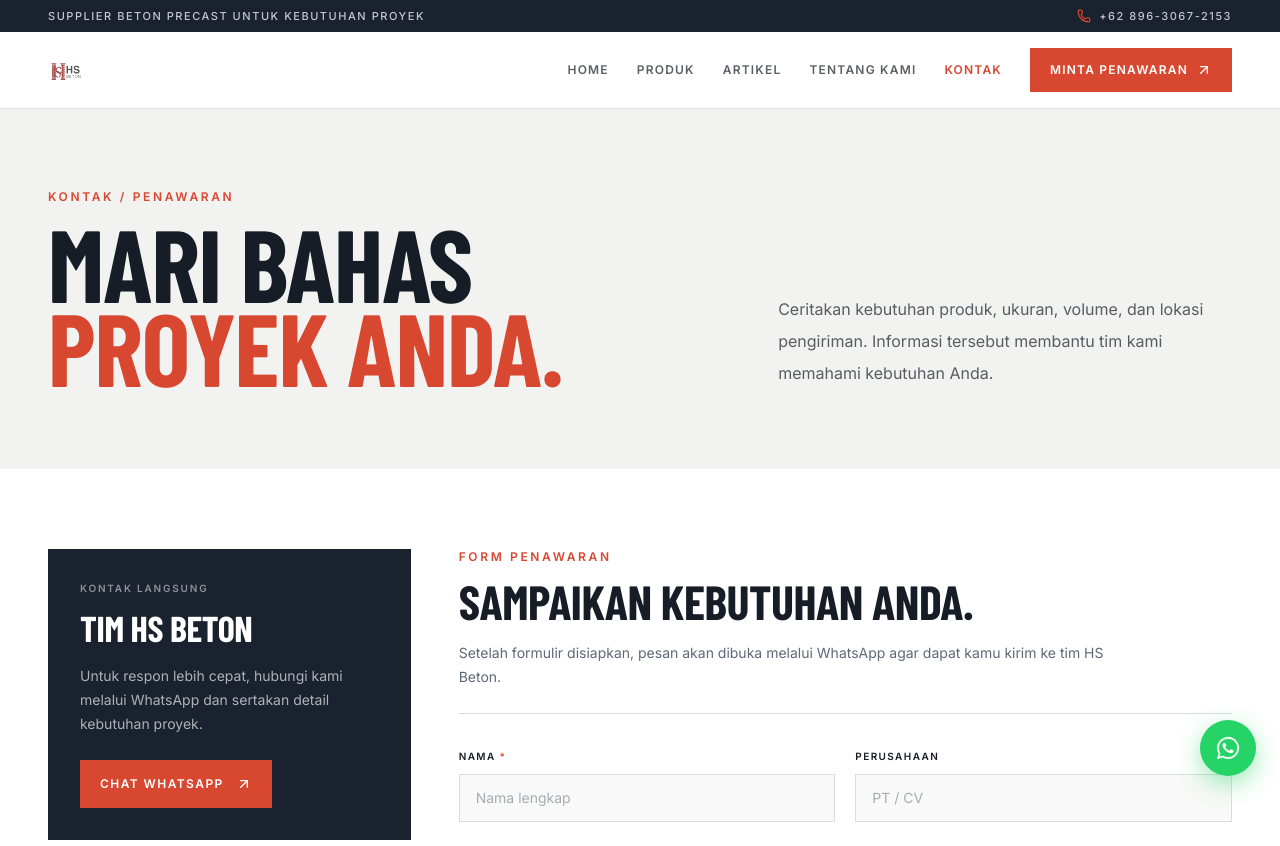
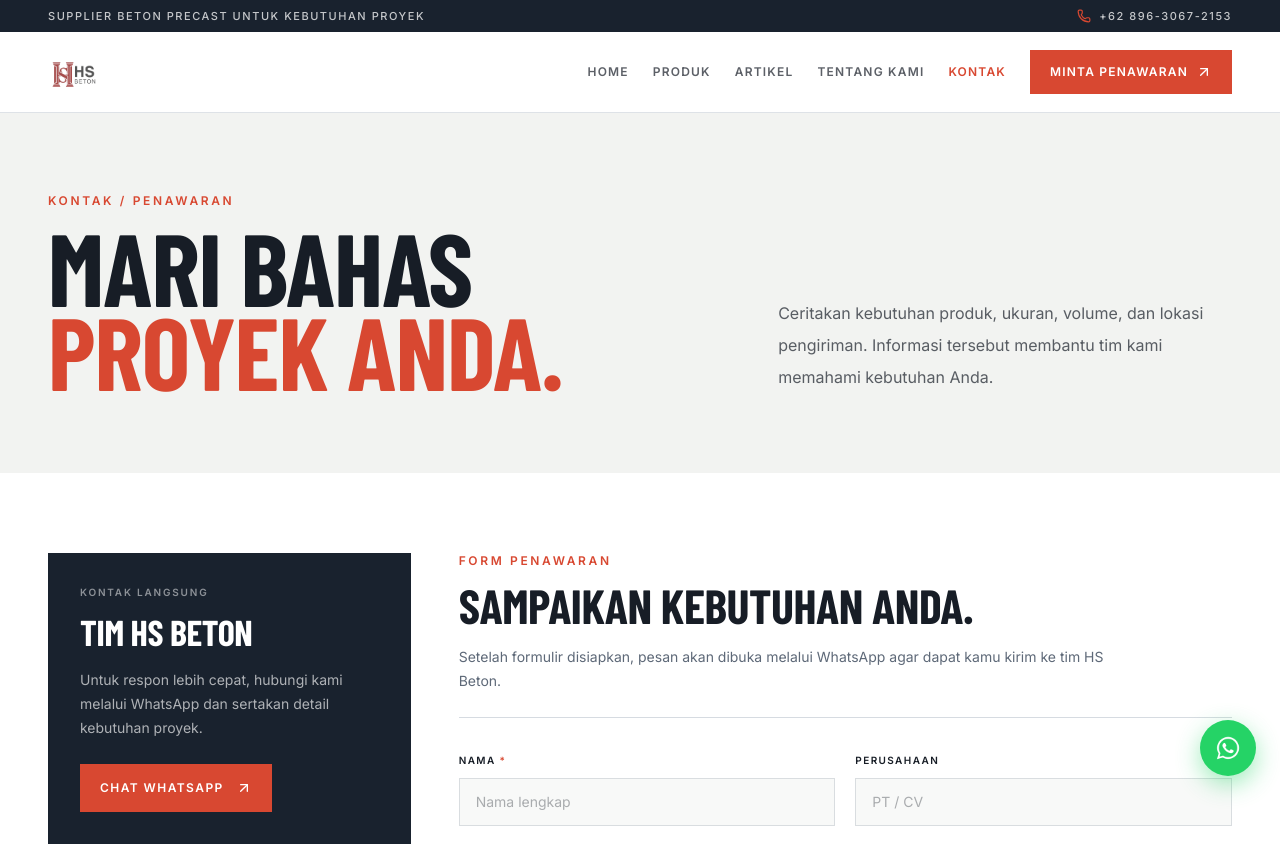
Before and after one commit to helloneet/hsbeton-website-new, a React (Vite) app in the folder apps/web/: page /kontak in a window 1280 px wide. Shown: the top 846 px of the page. Built offline with nearby package versions, Linux system fonts and the light colour scheme; the HTML template or start-up script is replaced by a standard one.

Commit message:
Improve header proportions while retaining HS Beton logo asset

```diff
--- a/apps/web/src/components/Layout.jsx
+++ b/apps/web/src/components/Layout.jsx
@@ -19,7 +19,7 @@ function Logo({ footer = false }) {
       <img
         src={LogoImage}
         alt="HS Beton"
-        className={footer ? 'h-12 w-auto object-contain' : 'h-10 w-auto object-contain sm:h-11'}
+        className={footer ? 'h-14 w-auto max-w-[190px] object-contain' : 'h-14 w-auto max-w-[180px] object-contain sm:h-16'}
       />
     </Link>
   );
@@ -44,9 +44,9 @@ export default function Layout({ children }) {
       </div>
 
       <header className="sticky top-0 z-40 border-b border-border/80 bg-white/95 backdrop-blur-md">
-        <div className="rail flex h-[68px] items-center justify-between gap-6 sm:h-[76px]">
+        <div className="rail flex h-[72px] items-center justify-between gap-6 sm:h-[80px]">
           <Logo />
-          <nav aria-label="Navigasi utama" className="hidden items-center gap-5 lg:flex xl:gap-7">
+          <nav aria-label="Navigasi utama" className="hidden items-center gap-4 lg:flex xl:gap-6">
             {nav.map((item) => (
               <NavLink
                 key={item.to}
```
